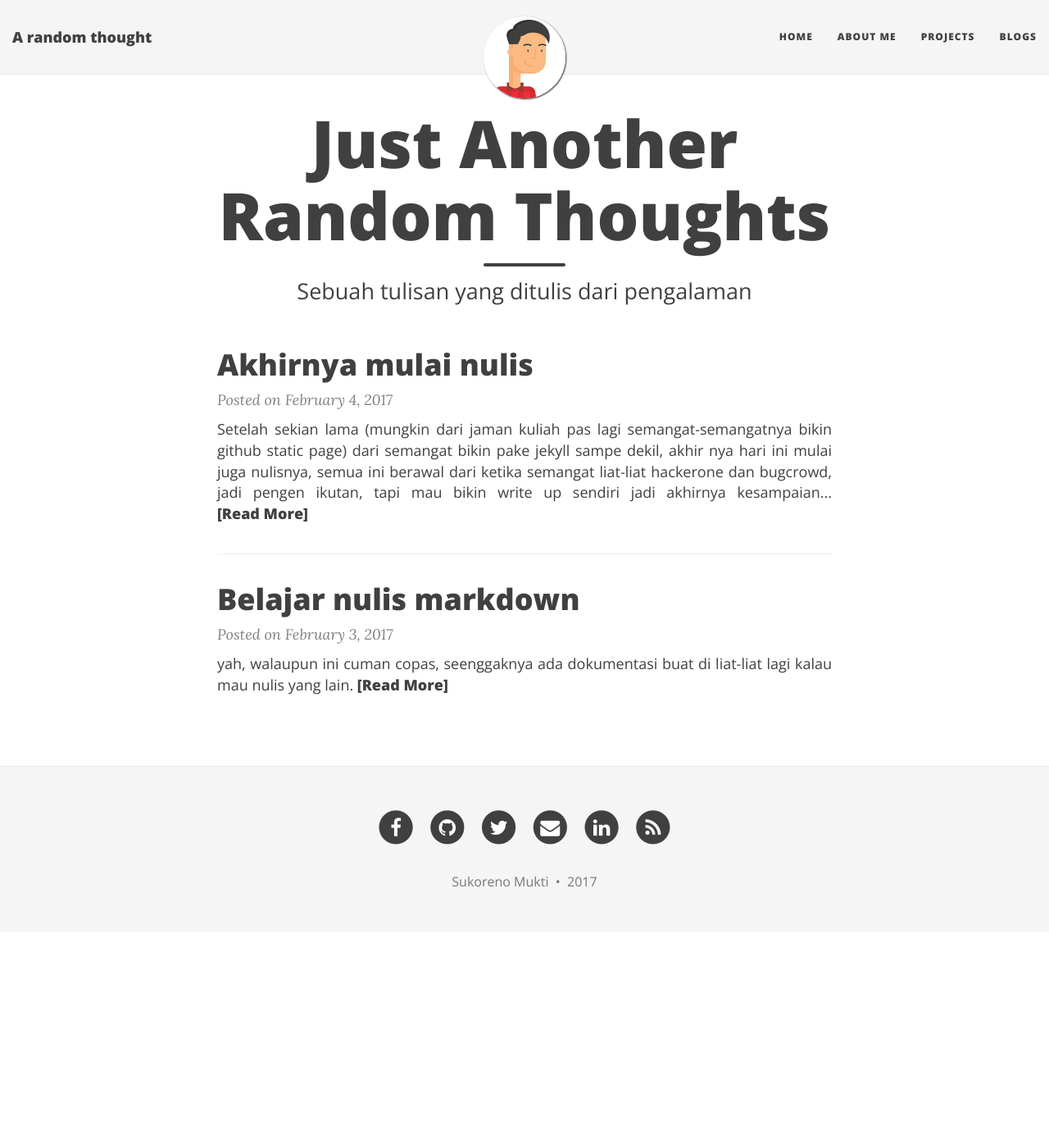
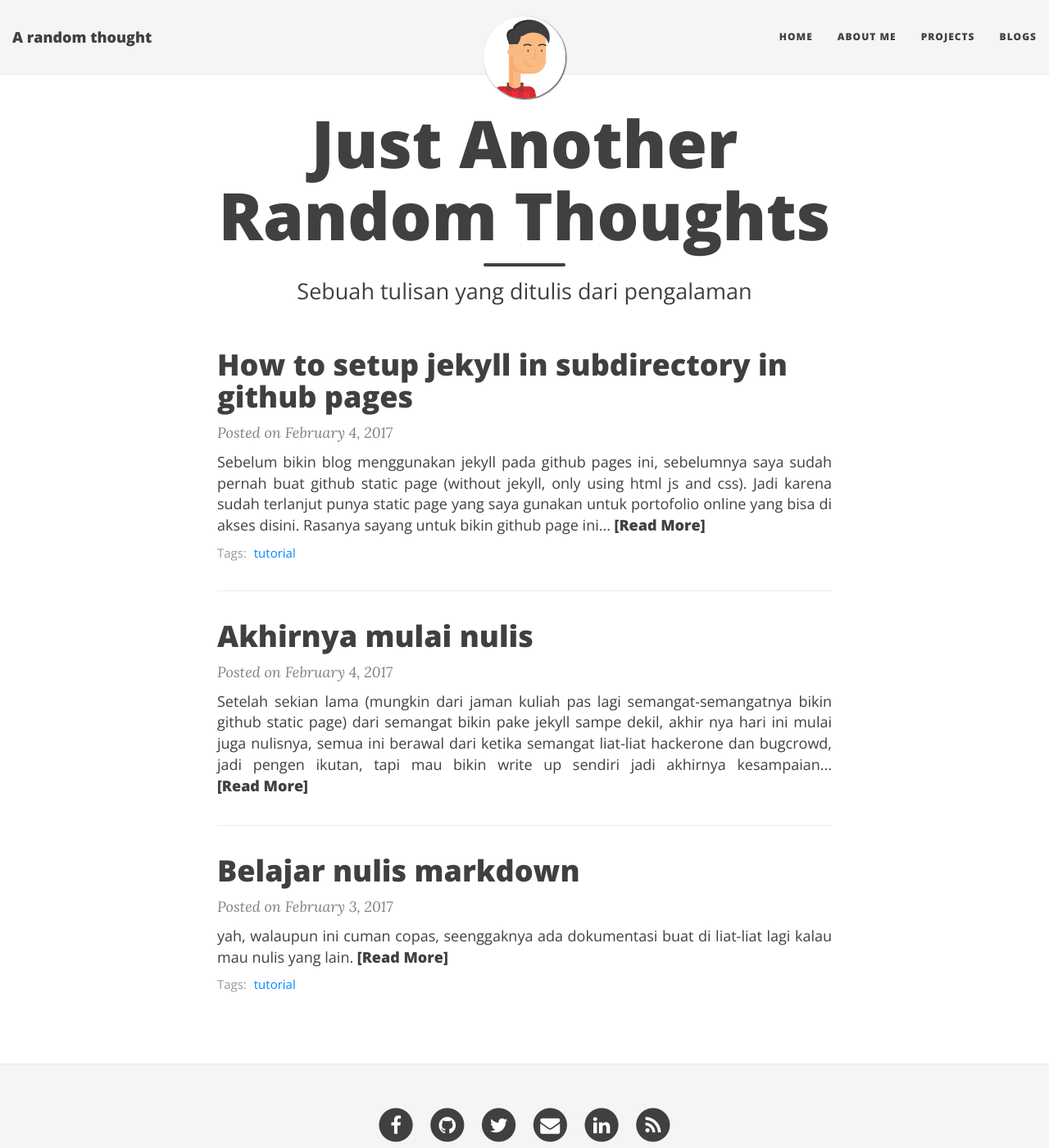
Before and after one commit to sukorenomw/blog, a Jekyll site: the page built from index.html, in a window 1280 px wide and 1400 px high. Shown: the whole window at 82% size. Built offline with Jekyll 4.4.1, drawn with Linux system fonts in a browser that asks for light colours; nearby versions of some CDN libraries; the list of posts is cut into pages by our own code.

Commit message:
add new posts

```diff
--- a/_posts/2017-02-03-belajar-nulis.md
+++ b/_posts/2017-02-03-belajar-nulis.md
@@ -1,6 +1,7 @@
 ---
 layout: post
 title: Belajar nulis markdown
+tags: [tutorial]
 ---
 
 yah, walaupun ini cuman copas, seenggaknya ada dokumentasi buat di liat-liat lagi kalau mau nulis yang lain.
--- /dev/null
+++ b/_posts/2017-02-04-how-to-setup-jekyll-in-subdirectory-github-pages.md
@@ -0,0 +1,29 @@
+---
+layout: post
+title: How to setup jekyll in subdirectory in github pages
+published: true
+date: '2017-02-04'
+tags: [tutorial]
+---
+Sebelum bikin blog menggunakan jekyll pada github pages ini, sebelumnya saya sudah pernah buat github static page (without jekyll, only using html js and css). Jadi karena sudah terlanjut punya static page yang saya gunakan untuk portofolio online yang bisa di akses [disini](https://sukorenomw.github.io). Rasanya sayang untuk bikin github page ini jadi full jekyll (belum lagi mikirin bagaimana mindahin portfolio yang sudah ada ini ke format jekyll).
+
+Lalu yang saya inginkan itu nambah blog pada github page yang sudah ada itu, tanpa harus mengubah portofolio yang hanya html css dan js ke format jekyll. caranya bagaimana ? saya terpikir untuk buat blog menjadi page baru yaitu [https://sukorenomw.github.io/blog](https://sukorenomw.github.io/blog).
+
+## Prologue
+
+awalnya saya coba buat folder baru di repository yang sudah ada, bernama blog, lalu saya setup jekyll disana (banyak sekali tutorial setup jekyll di github page, salah satunya [ini](https://jekyllrb.com/docs/github-pages/)). ternyata cara yang ini gagal, tidak semudah yang di bayangkan.
+
+Lalu sempat cari-cari tutorial di google, ada beberapa tutorial, tapi hampir semua nya tidak jelas, mungkin susah di baca bagi orang awam yang baru pertama kali setup jekyll, akhirnya saya menemukan yang agak jelas (walaupun masih belum jelas untuk seorang awam) yaitu blog dari [Eamonn Bell](http://www.eamonnbell.com/blog/2014/08/21/github-pages-subdirectory-hassle/), dan akhirnya setelah baca-baca darisana, saya berhasil juga bikin blog ini dan akhirnya saya putuskan untuk membuat cara setup step-by-step yang lebih jelas, sekaligus dokumentasi apa yang saya lakukan.
+
+## How to setup jekyll in subdirectory
+
+1. langkah pertama yang perlu dilakukan adalah, membuat repository baru di [github](https://github.com), karena saya mau buat blog dengan link baru : [/blog](https://sukorenomw.github.io/blog), maka saya buat repository bernama blog.
+
+2. setup jekyll pada repository tersebut, saya anggap pembaca sudah bisa setup jekyll, jika belum silahkan scroll ke atas.
+
+3. yang ~~paling~~ penting adalah, untuk membuat subdirectory pada github page, kita harus membuat branch bernama **gh-pages**, jadi semua commit harus masuk ke branch ini, bukan branch master
+
+4. ternyata ini bagian paling penting, kita harus mengubah beberapa setting di **config.yml**
+
+        baseurl: "/blog"
+        production_url : http://<username>.github.io.com/blog
```
